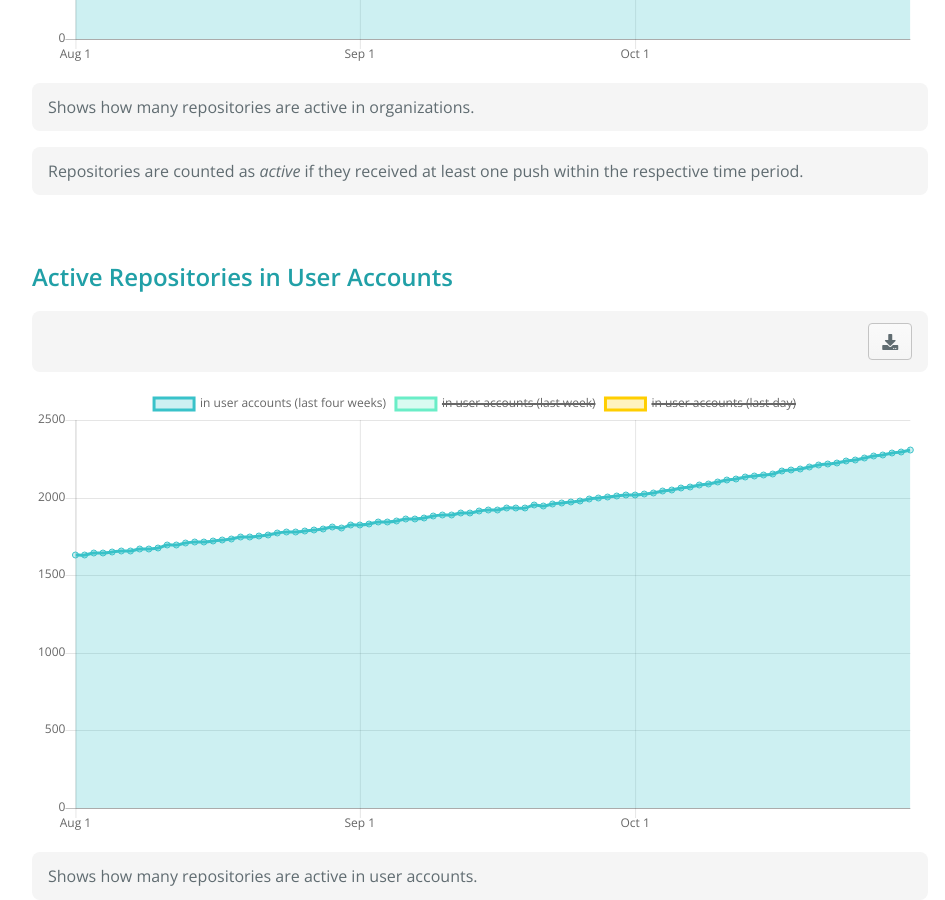
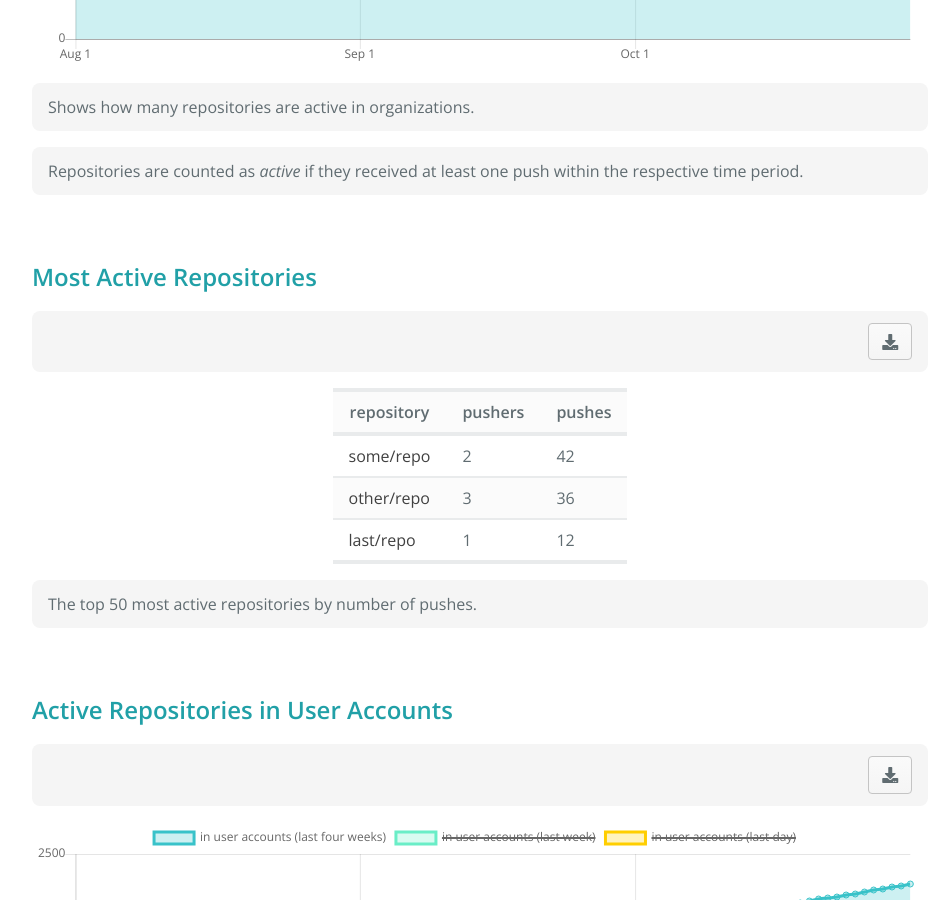
Before and after one commit to Autodesk/hubble, a Jekyll site: the page built from docs/repos-activity.html, in a window 1280 px wide and 900 px high, scrolled down 748 px. Shown: the whole window, without its empty margins (160-1105 px from the left). Built offline with Jekyll 4.4.1, drawn with Linux system fonts in a browser that asks for light colours; nearby versions of some CDN libraries.

Commit message:
repo-activity: generate list of active repositories and display top 50

```diff
--- a/docs/assets/js/charts.js
+++ b/docs/assets/js/charts.js
@@ -538,10 +538,15 @@ function createTable(table)
                 .append('th')
                 .text(d => d);
 
+            let displayData = data;
+            const configSlice = readConfig($(table), 'slice');
+            if (Array.isArray(configSlice) && configSlice.length > 1)
+                displayData = data.slice(configSlice[0], configSlice[1]);
+
             let rows = d3.select(table)
                 .append('tbody')
                 .selectAll('tr')
-                .data(data)
+                .data(displayData)
                 .enter()
                 .append('tr');
 
--- /dev/null
+++ b/docs/demo-data/repository-activity-detailed.tsv
@@ -0,0 +1,4 @@
+repository	pushers	pushes
+some/repo	2	42
+other/repo	3	36
+last/repo	1	12
--- a/docs/repos-activity.html
+++ b/docs/repos-activity.html
@@ -33,6 +33,17 @@ permalink: /repos-activity
 </div>
 
 <div class="chart-placeholder">
+	<h3>Most Active Repositories</h3>
+	<table
+		data-url="{{ site.dataURL }}/repository-activity-detailed.tsv"
+		data-config='{"slice": [0, 50]}'
+	></table>
+	<div class="info-box">
+		<p>The top 50 most active repositories by number of pushes.</p>
+	</div>
+</div>
+
+<div class="chart-placeholder">
 	<h3>Active Repositories in User Accounts</h3>
 	<canvas
 		data-url="{{ site.dataURL }}/repository-activity.tsv"
```
Also changed, not shown: 1 other file.
